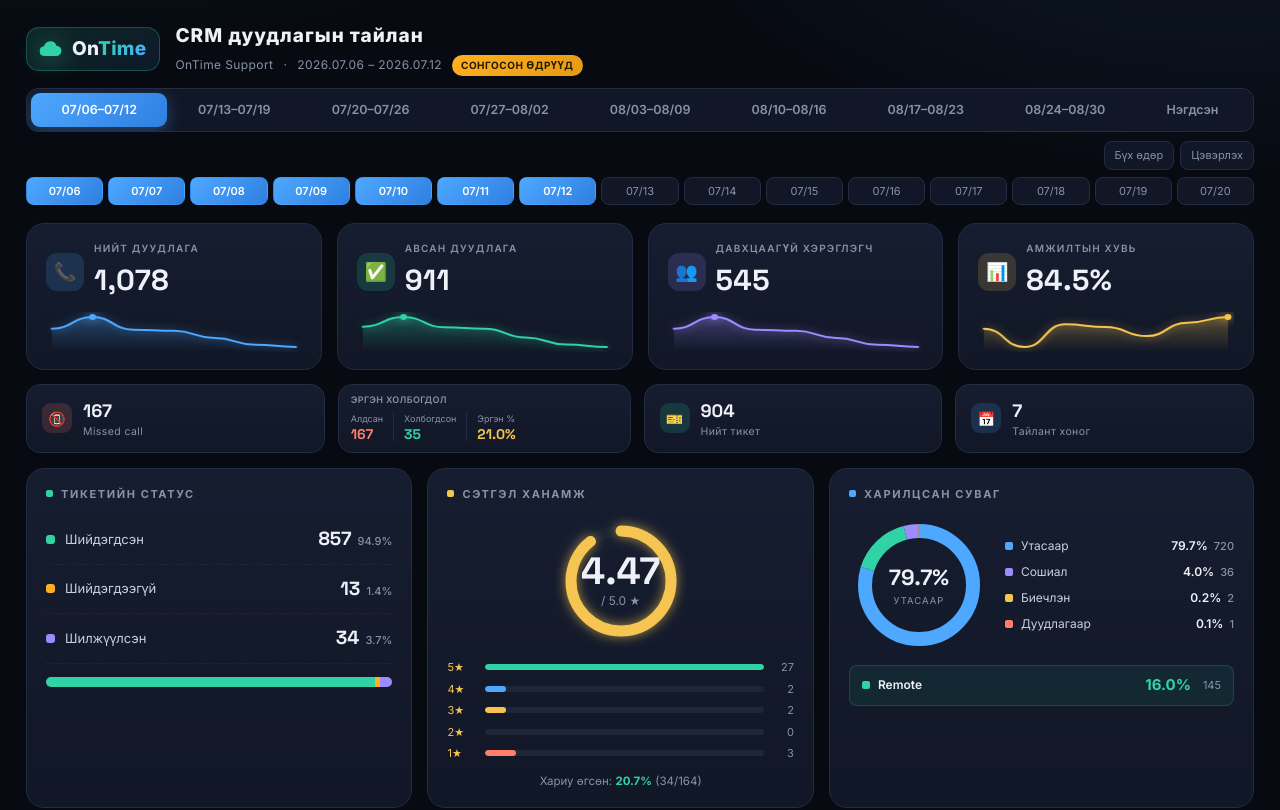
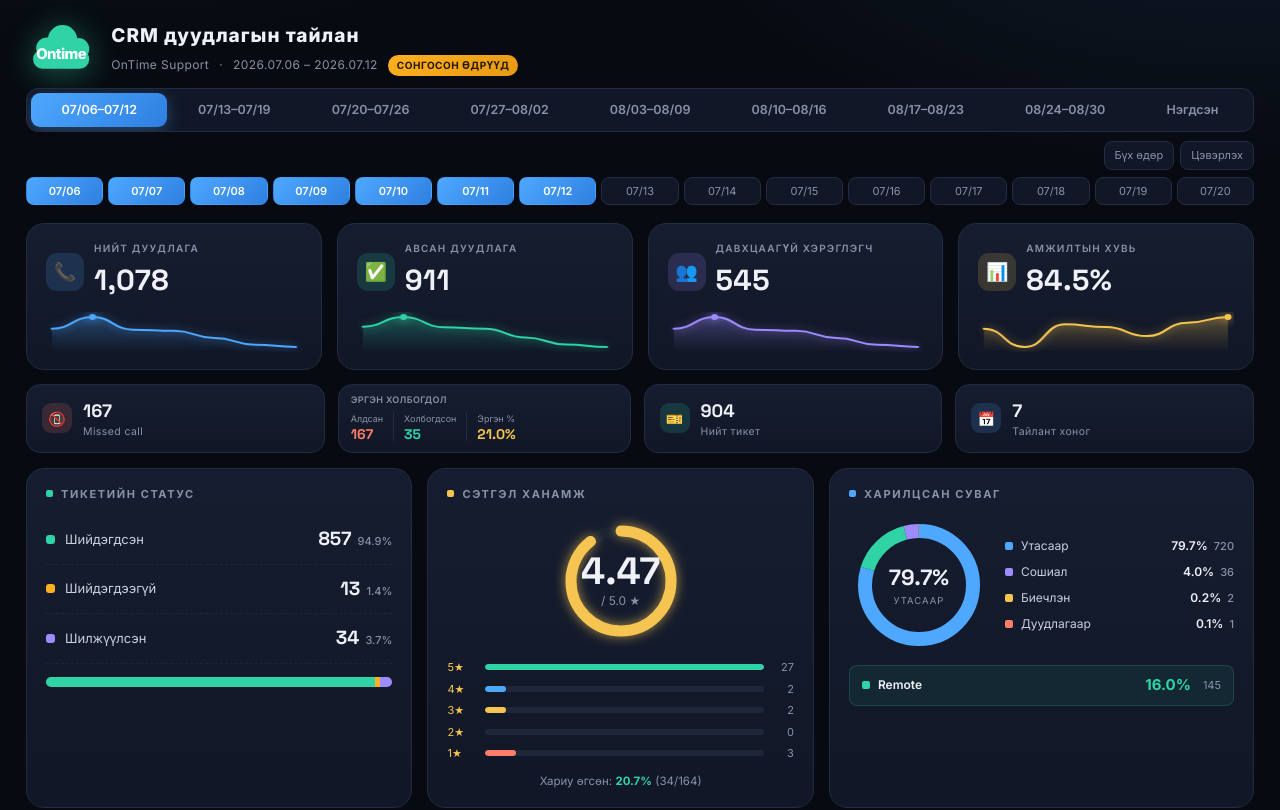
Before and after one commit to Gokuuuu4k/crm-dashboard, a React (Vite) app: page / in a window 1280 px wide. Shown: the top 810 px of the page. Built offline with nearby package versions, Linux system fonts and the light colour scheme.

Commit message:
logo
ghj

```diff
--- a/src/App.tsx
+++ b/src/App.tsx
@@ -922,12 +922,16 @@ export default function App() {
       {/* Topbar */}
       <div className="topbar">
         <div className="brand">
-          <div className="logo-mark" aria-label="OnTime">
-            <svg className="logo-cloud" viewBox="0 0 24 24" aria-hidden="true">
-              <path d="M7 18.5a4.5 4.5 0 0 1-.5-8.97A6 6 0 0 1 18 8.9a4 4 0 0 1-.5 9.6z" />
-            </svg>
-            <span className="logo-word">On<b>Time</b></span>
-          </div>
+          <svg className="logo-cloud" viewBox="0 0 200 148" role="img" aria-label="Ontime">
+            <g fill="var(--teal)">
+              <rect x="20" y="76" width="160" height="54" rx="27" />
+              <circle cx="60" cy="72" r="31" />
+              <circle cx="104" cy="48" r="42" />
+              <circle cx="149" cy="74" r="31" />
+            </g>
+            <text x="100" y="103" textAnchor="middle" fontFamily="Inter, system-ui, sans-serif"
+              fontWeight="800" fontSize="42" letterSpacing="-1.5" fill="#fff">Ontime</text>
+          </svg>
           <div>
             <h1>CRM дуудлагын тайлан</h1>
             <div className="sub">
--- a/src/index.css
+++ b/src/index.css
@@ -61,21 +61,9 @@ img, svg, table { max-width: 100%; }
   margin-bottom: 18px; flex-wrap: wrap; gap: 12px 16px;
 }
 .brand { display: flex; align-items: center; gap: 15px; }
-.logo-mark {
-  display: flex; align-items: center; gap: 9px;
-  padding: 8px 13px 8px 10px; border-radius: 13px;
-  background: linear-gradient(150deg, rgba(47,211,165,.14), rgba(78,168,255,.10));
-  border: 1px solid rgba(47,211,165,.28);
-}
 .logo-cloud {
-  width: 26px; height: 26px; flex: none; fill: var(--teal);
-  filter: drop-shadow(0 3px 12px rgba(47,211,165,.55));
-}
-.logo-word { font-size: 19px; font-weight: 800; letter-spacing: .3px; color: var(--text); line-height: 1; }
-.logo-word b {
-  font-weight: 800;
-  background: linear-gradient(120deg, var(--teal), var(--blue));
-  -webkit-background-clip: text; background-clip: text; color: transparent;
+  height: 52px; width: auto; flex: none;
+  filter: drop-shadow(0 4px 16px rgba(47,211,165,.42));
 }
 .brand h1 { font-size: 19px; font-weight: 800; letter-spacing: 1px; }
 .brand .sub {
@@ -394,9 +382,7 @@ img, svg, table { max-width: 100%; }
   body { padding: 14px 12px 32px; }
   .card { padding: 14px 14px; border-radius: 14px; }
   .brand { gap: 10px; }
-  .logo-word { font-size: 16px; }
-  .logo-cloud { width: 22px; height: 22px; }
-  .logo-mark { padding: 6px 10px 6px 8px; gap: 7px; }
+  .logo-cloud { height: 40px; }
   .cbig { font-size: 22px; }
   .sat-score { font-size: 30px; }
   .tk-v { font-size: 16px; }
```
